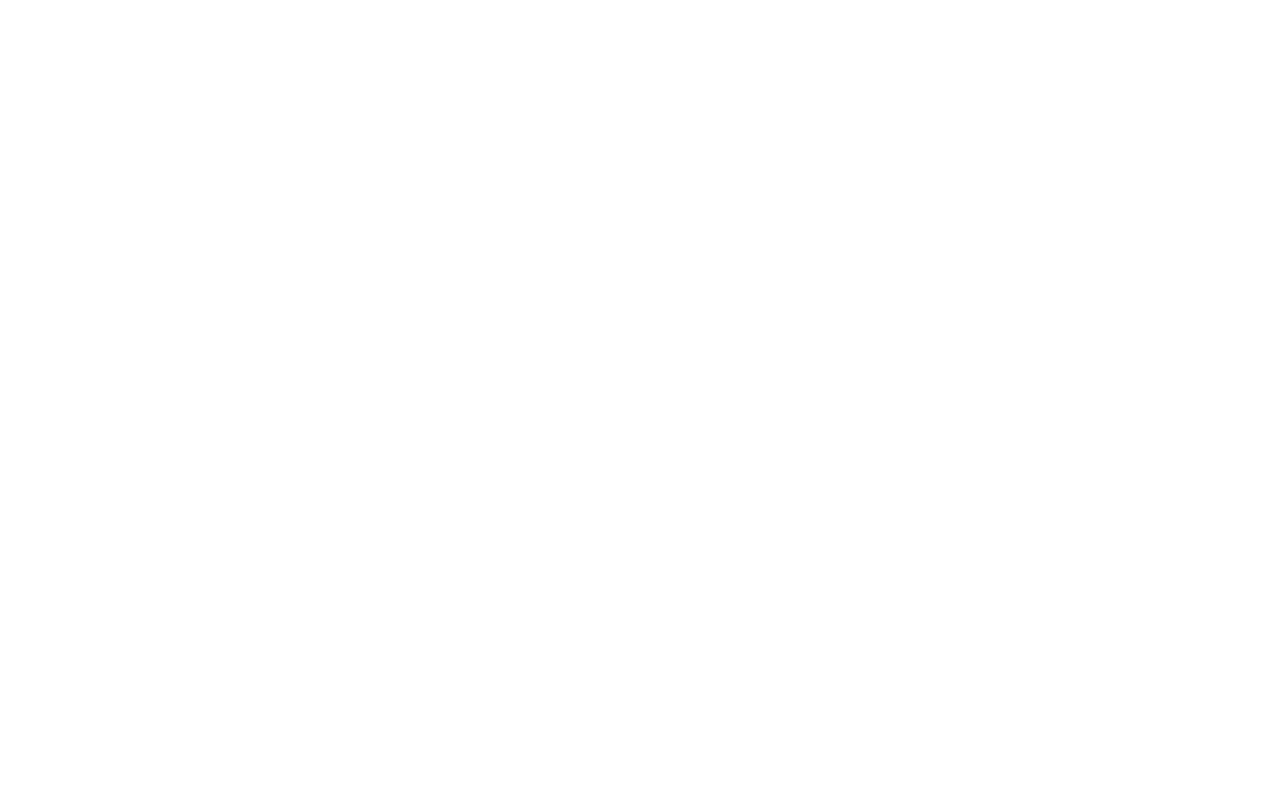
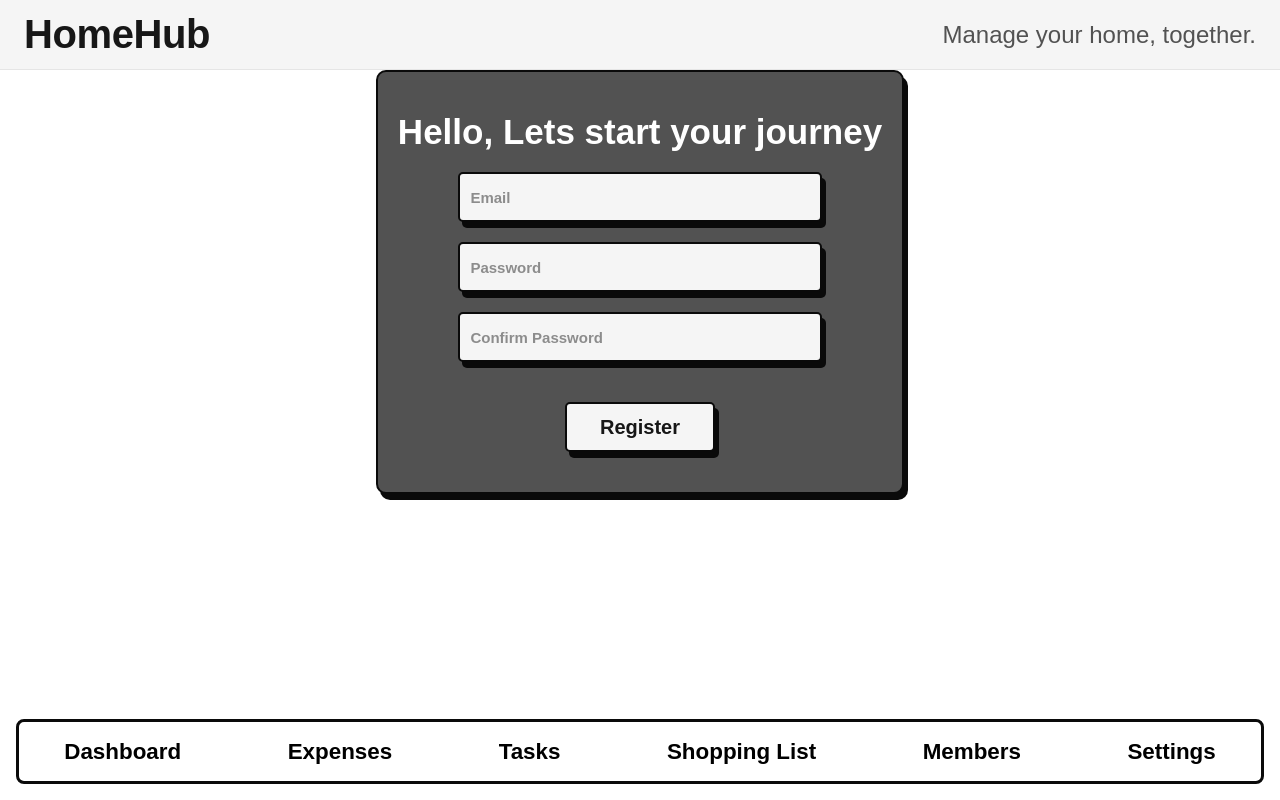
Before and after one commit to zahraai3/homehub, a React (Vite) app in the folder client/: page /register in a window 1280 px wide. Before the commit this address had no page. Built offline with nearby package versions, Linux system fonts and the light colour scheme; a web font is replaced by a local one.

Commit message:
feat: added authprovider and initial code for the login page

```diff
--- a/client/src/App.jsx
+++ b/client/src/App.jsx
@@ -7,7 +7,7 @@ import SettingPage from './features/settings/SettingPage'
 import TasksPage from './features/tasks/TasksPage'
 import ShoppingListPage from './features/shoppingList/ShoppingListPage'
 import ExpensesPage from './features/expenses/ExpensesPage'
-
+import RegisterForm from './features/auth/components/RegisterForm'
 
 
 const App = () => {
@@ -15,6 +15,7 @@ const App = () => {
       <Routes>
         <Route element={<MainLayout/>}>
           <Route index element={<DashboardPage/>} />
+          <Route path="register" element={<RegisterForm/>} />
           <Route path="expenses" element={<ExpensesPage/>}/>
           <Route path="tasks" element={<TasksPage/>}/>
           <Route path="shoppinglist" element={<ShoppingListPage/>}/>
--- /dev/null
+++ b/client/src/features/auth/components/RegisterForm.jsx
@@ -0,0 +1,65 @@
+import {useState} from "react";
+import useRegister from "../hooks/useRegister";
+
+import styles from './RegisterForm.module.css'
+
+const RegisterForm = () => {
+    const [email, setEmail] = useState('');
+    const [password, setPassword] = useState('');
+    const [confirmPassword, setConfirmPassword] = useState('');
+    const {mutate, isPending, error} = useRegister();
+
+    const handleSubmit = (e) => {
+        e.preventDefault();
+        if(password !== confirmPassword){
+            console.error("Passwords do not match");
+            return;
+        }
+
+        mutate({email, password});
+
+        setEmail('');
+        setPassword('');
+        setConfirmPassword('');
+    }
+
+    return (
+    <div className={styles.wrapper}>
+        <div className={styles.title}>Hello, Lets start your journey</div>
+            <form className={styles['flip-card__form']} onSubmit={handleSubmit}>
+                <input
+                    className={styles['flip-card__input']}
+                    name="email"
+                    placeholder="Email"
+                    type="email"
+                    required
+                    value={email}
+                    onChange={(e) => setEmail(e.target.value)}
+                />
+                <input
+                    className={styles['flip-card__input']}
+                    name="password"
+                    placeholder="Password"
+                    type="password"
+                    required
+                    value={password}
+                    onChange={(e) => setPassword(e.target.value)}
+                />
+                <input
+                    className={styles['flip-card__input']}
+                    name="confirmPassword"
+                    placeholder="Confirm Password"
+                    type="password"
+                    required
+                    value={confirmPassword}
+                    onChange={(e) => setConfirmPassword(e.target.value)}
+                />
+                <button type="submit" className={styles['flip-card__btn']} disabled={isPending}>
+                    Register
+                </button>
+            </form>
+    </div>
+    );
+}
+
+export default RegisterForm;
--- /dev/null
+++ b/client/src/features/auth/components/RegisterForm.module.css
@@ -0,0 +1,64 @@
+/* From Uiverse.io by andrew-demchenk0 */
+.wrapper {
+  border:2px solid var(--border-blck);
+  border-radius: 10px;
+  padding: 20px;
+  background-color: var(--bg-subtle);
+  box-shadow: 4px 6px var(--border-blck);
+  min-width: 500px;
+
+}
+
+.flip-card__form {
+  display: flex;
+  flex-direction: column;
+  align-items: center;
+  gap: 20px;
+}
+
+.title {
+  margin: 20px 0 20px 0;
+  font-size: 35px;
+  font-weight: 900;
+  text-align: center;
+  color: var(--text-on-primary);
+}
+
+.flip-card__input {
+  width: 75%;
+  height: 50px;
+  border-radius: 5px;
+  border: 2px solid var(--border-blck);
+  background-color: var(--bg-elevated);
+  box-shadow: 4px 6px var(--border-blck);
+  font-size: 15px;
+  font-weight: 600;
+  color: var(--text-primary);
+  padding: 5px 10px;
+  outline: none;
+}
+.flip-card__input::placeholder {
+  color: var(--text-tertiary);
+  opacity: 0.8;
+}
+.flip-card__input:focus {
+  border: 2px solid var(--border-strong);
+}
+
+.flip-card__btn {
+  margin: 20px 0 20px 0;
+  width: 150px;
+  height: 50px;
+  border-radius: 5px;
+  border: 2px solid var(--border-blck);
+  background-color: var(--bg-elevated);
+  box-shadow: 4px 6px var(--border-blck);
+  font-size: 20px;
+  font-weight: 600;
+  color: var(--text-primary);
+  cursor: pointer;
+}
+.flip-card__btn:active {
+  box-shadow: 0px 0px var(--border-strong);
+  transform: translate(3px, 3px);
+}
--- /dev/null
+++ b/client/src/features/auth/hooks/useRegister.jsx
@@ -0,0 +1,19 @@
+import {useMutation} from "@tanstack/react-query";
+import {register} from '../../../services/authService';
+
+
+const useRegister = () => {
+    return useMutation({
+        mutationFn: ({email, password}) => register(email,password),
+
+        onSuccess: () => {
+            console.log("User registered successfully");
+        },
+
+        onError: (error) => {
+            console.error("Error registering user:", error);
+        }
+    })
+}
+
+export default useRegister;
--- /dev/null
+++ b/client/src/services/authService.js
@@ -0,0 +1,23 @@
+import {
+    createUserWithEmailAndPassword,
+    signInWithEmailAndPassword,
+    signOut
+} from "firebase/auth";
+
+import {auth} from "../lib/firebase";
+
+export async function register(email, password){
+    return createUserWithEmailAndPassword(
+        auth, email, password
+    );
+}
+
+export async function login(email,password){
+    return signInWithEmailAndPassword(
+        auth, email, password
+    )
+}
+
+export function logout() {
+    return signOut(auth);
+}
--- a/client/src/theme/variables.css
+++ b/client/src/theme/variables.css
@@ -22,7 +22,7 @@
     /* ---- Backgrounds ---- */
     --bg-primary:    var(--gray-0);   /* page background */
     --bg-secondary:  var(--gray-50);  /* section background */
-    --bg-elevated:   var(--gray-0);   /* cards / wireframe boxes */
+    --bg-elevated:   var(--gray-100);   /* cards / wireframe boxes */
     --bg-subtle:     var(--gray-600); /* hover / subtle highlight */
 
     --bg-test:red;
```
Also changed, not shown: client/src/features/auth/context/authContext.jsx (added, +36 -0 lines), client/src/features/auth/RegisterPage.jsx (added).
